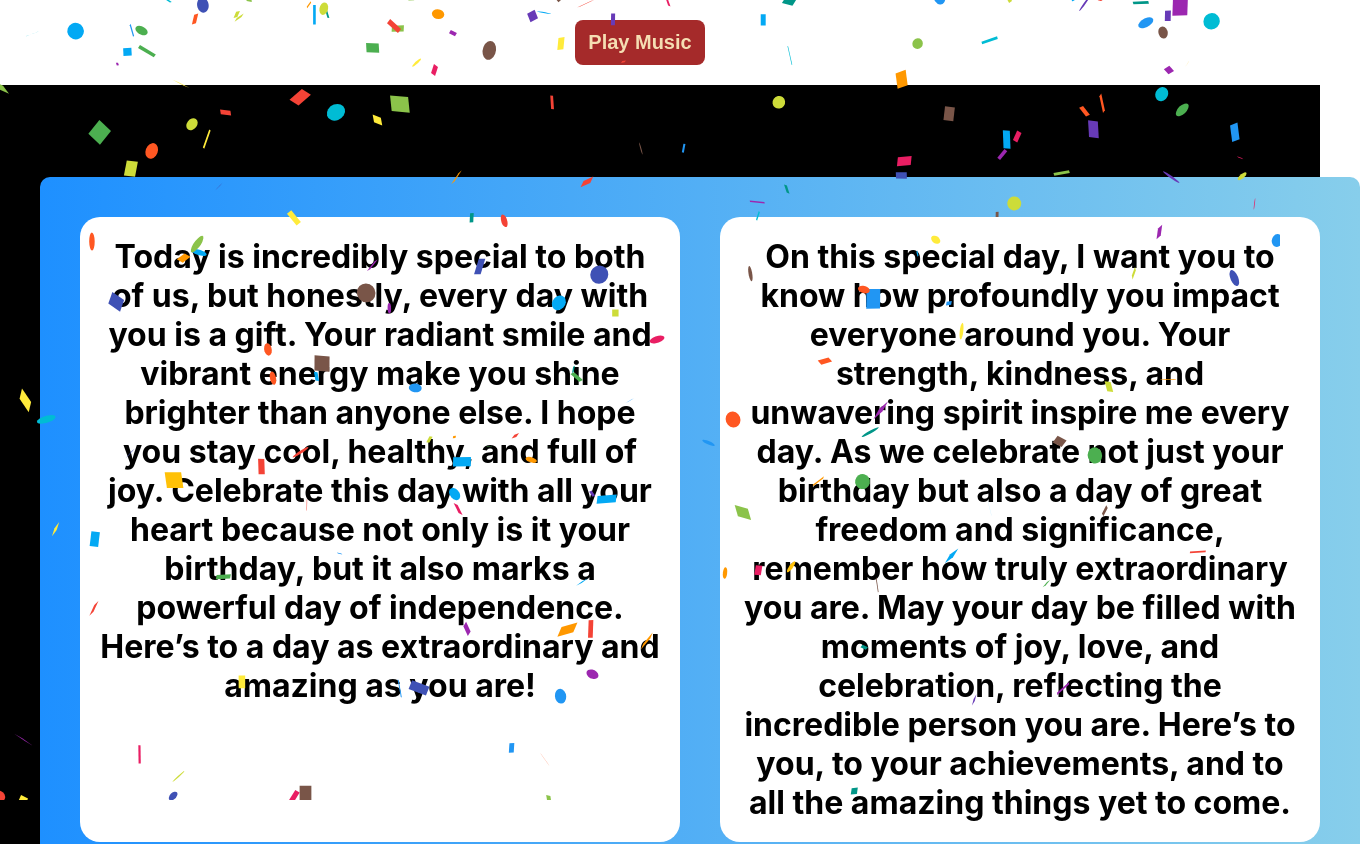
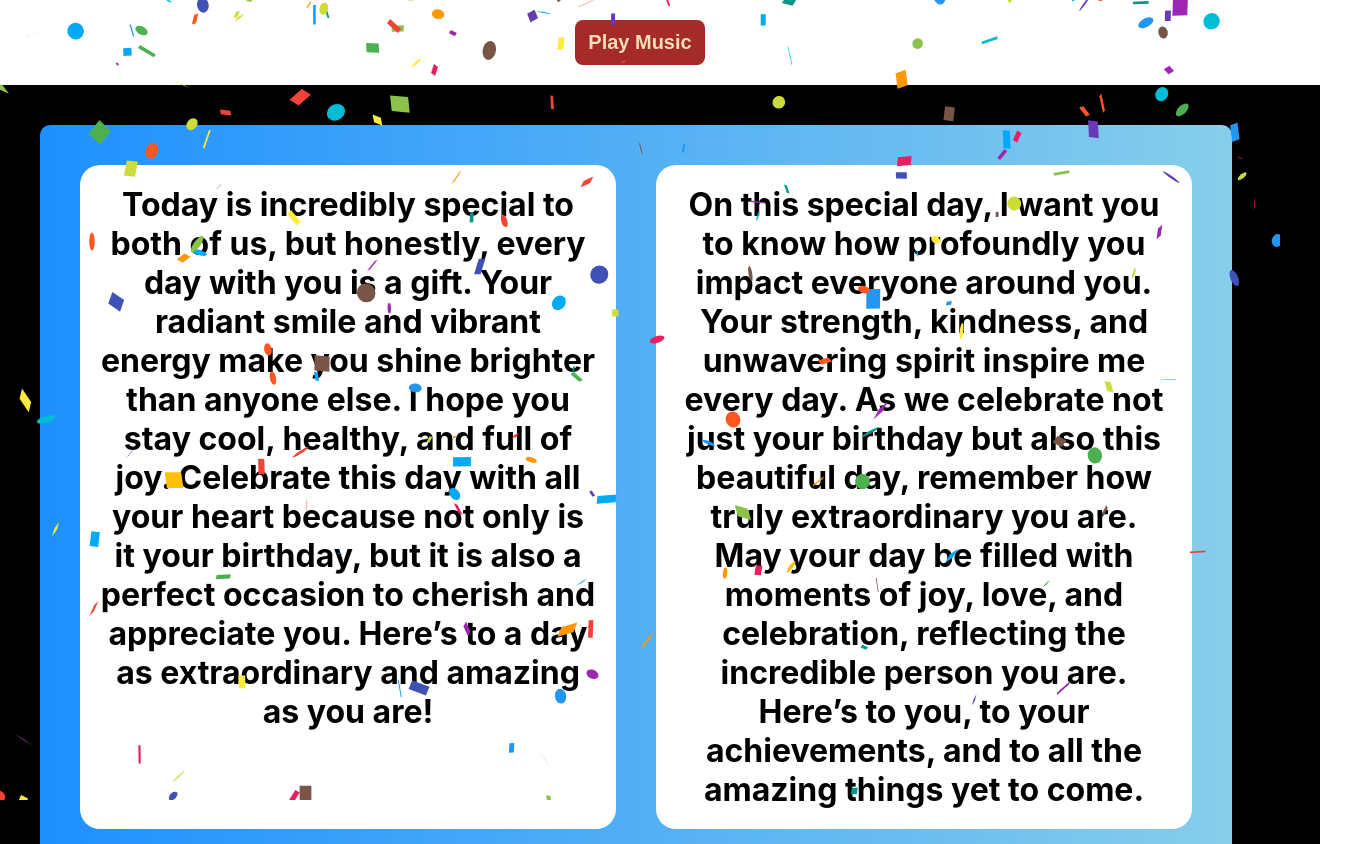
Before and after one commit to shaiksanda/vasu-wishes, a React (Create React App) app: page /message in a window 1280 px wide. Shown: the top 844 px of the page, 1360 px wide, since content can reach past the window. Built offline with nearby package versions, Linux system fonts and the light colour scheme; no server answers; a web font is replaced by a local one.

Commit message:
Your commit message

```diff
--- a/src/Components/BallonsPage/index.css
+++ b/src/Components/BallonsPage/index.css
@@ -72,3 +72,16 @@
   .balloon7 { left: 65%; }
   .balloon8 { left: 85%; }
 }
+@media (max-width: 320px) {
+  .balloon {
+      width: 50px; /* Adjust the size of balloons for small phones */
+  }
+  .balloon1 { left: 15%; }
+  .balloon2 { left: 35%; }
+  .balloon3 { left: 55%; }
+  .balloon4 { left: 75%; }
+  .balloon5 { left: 25%; }
+  .balloon6 { left: 45%; }
+  .balloon7 { left: 65%; }
+  .balloon8 { left: 5%; }
+}
--- a/src/Components/BallonsPage/index.js
+++ b/src/Components/BallonsPage/index.js
@@ -13,7 +13,7 @@ class BallonsPage extends Component {
   redirectToFireWorksPage = () => {
     setTimeout(() => {
       this.setState({ redirected: true });
-    }, 22000); // Redirect after 10 seconds
+    }, 12000); // Redirect after 10 seconds
   };
 
   render() {
--- a/src/Components/FireworksPage/index.js
+++ b/src/Components/FireworksPage/index.js
@@ -42,7 +42,7 @@ class FireworksPage extends Component {
     renderedToBirthdayPage = () => {
         setTimeout(() => {
             this.setState({ rendered: true });
-        }, 22000); // Transition to the next page after 10 seconds
+        }, 12000); // Transition to the next page after 10 seconds
     };
 
     componentWillUnmount() {
--- a/src/Components/HomePage/index.css
+++ b/src/Components/HomePage/index.css
@@ -16,7 +16,7 @@
 
 @media screen and (min-width: 768px) {
   .options{
-    width: calc(100% /2);
+    width: calc(100% );
     height: 600px;
   }
 }
@@ -25,8 +25,8 @@
   display: flex;
   flex-direction: column;
   align-items: center;
-  justify-content: space-between;
-
+  justify-content: space-evenly;
+width: 100%;
 }
 .animation-container{
   margin-right: 10px;
--- a/src/Components/HomePage/index.js
+++ b/src/Components/HomePage/index.js
@@ -15,7 +15,7 @@ class HomePage extends Component {
     thirdData:null
   };
 
-  lines = ["HAPPY", "BIRTH", "DAY", "SANDA", "ESWARI"];
+  lines = ["HAPPY", "BIRTH", "DAY", "SAI", "JAHNAVI"];
 
   letterImageUrls = {
     n: "https://i.pinimg.com/originals/75/44/2e/75442ea429960c25d6d378ef3a93cb4a.jpg",
@@ -31,6 +31,8 @@ class HomePage extends Component {
     t: "https://pngteam.com/images/t-letter-png-1777x2400_fc69e1a9_transparent.png",
     d: "https://pixy.org/src/9/97444.png",
     w: "https://www.pngplay.com/wp-content/uploads/1/Letter-W-PNG-Stock-Images.png",
+    v:"https://purepng.com/public/uploads/large/v-letter-3ik.png",
+    j:"https://www.pngplay.com/wp-content/uploads/5/Alphabet-J-PNG-Photos.png"
   };
 
   componentDidMount() {
@@ -77,7 +79,7 @@ class HomePage extends Component {
   redirectToBallonsPage = () => {
     setTimeout(() => {
       this.setState({ redirectedBallonsPage: true });
-    }, 10000);
+    }, 8000);
   };
 
   defaultOptions = (animationData) => ({
@@ -114,7 +116,7 @@ class HomePage extends Component {
         <div className="animation">
         <div className="animation-container additional-animation">
                     {thirdData ? (
-                        <Lottie options={this.defaultOptions(thirdData)} className="options" />
+                        <Lottie width={440} options={this.defaultOptions(thirdData)} className="options" />
                     ) : (
                         <p>Loading confetti animation...</p>
                     )}
--- a/src/Components/MessagePage/index.css
+++ b/src/Components/MessagePage/index.css
@@ -20,7 +20,7 @@
 }
 .messages{
     margin: 20px;
-    width: 100%;
+    width: 90%;
     justify-content: space-around;
     padding: 20px;
     border-radius: 10px;
--- a/src/Components/MessagePage/index.js
+++ b/src/Components/MessagePage/index.js
@@ -1,23 +1,20 @@
 import React, { Component } from "react";
-import Lottie from 'react-lottie';
-import axios from 'axios';
+import { Navigate} from "react-router-dom";
 import Confetti from 'react-confetti';
 import "./index.css";
 
 class MessagePage extends Component {
-    state = { flagData: null, flagData2: null }
+    state = { rendered:false }
 
     componentDidMount() {
         this.getData();
     }
+    getData=() => {
+        setTimeout(() => {
+            this.setState({ rendered: true });
+          }, 15000); // Redirect after 10 seconds
+    }
 
-    getData = async () => {
-        const confettiResponse = await axios.get("https://res.cloudinary.com/dq4yjeejc/raw/upload/v1723633255/Indian_FLag_animation_nor6na.json");
-        this.setState({ flagData: confettiResponse.data });
-
-        const confettiResponse2 = await axios.get("https://res.cloudinary.com/dq4yjeejc/raw/upload/v1723634399/indian_flag_animation-2_h6l580.json");
-        this.setState({ flagData2: confettiResponse2.data });
-    }
 
     defaultOptions = (animationData) => ({
         loop: true,
@@ -29,7 +26,10 @@ class MessagePage extends Component {
     });
 
     render() {
-        const { flagData, flagData2 } = this.state;
+        const {rendered} = this.state;
+        if(rendered){
+            return <Navigate to="/" />
+        }
         return (
             <div className="message-container">
                 <Confetti
@@ -38,33 +38,20 @@ class MessagePage extends Component {
                     numberOfPieces={300}
                     gravity={0.2}
                 />
-                <div className="indian-flag">
-                    <div className="animation-container">
-                        {flagData ? (
-                            <Lottie options={this.defaultOptions(flagData)} height={500} width={400} />
-                        ) : (
-                            <p>Loading flag animation...</p>
-                        )}
-                    </div>
-                    <div className="animation-container">
-                        {flagData2 ? (
-                            <Lottie options={this.defaultOptions(flagData2)} height={500} width={400} />
-                        ) : (
-                            <p>Loading flag animation...</p>
-                        )}
-                    </div>
-                </div>
+
 
                 <div className="messages">
 
-                        <h1 className="message-1">
-                            Today is incredibly special to both of us, but honestly, every day with you is a gift. Your radiant smile and vibrant energy make you shine brighter than anyone else. I hope you stay cool, healthy, and full of joy. Celebrate this day with all your heart because not only is it your birthday, but it also marks a powerful day of independence. Here’s to a day as extraordinary and amazing as you are!
-                        </h1>
+                <h1 className="message-1">
+    Today is incredibly special to both of us, but honestly, every day with you is a gift. Your radiant smile and vibrant energy make you shine brighter than anyone else. I hope you stay cool, healthy, and full of joy. Celebrate this day with all your heart because not only is it your birthday, but it is also a perfect occasion to cherish and appreciate you. Here’s to a day as extraordinary and amazing as you are!
+</h1>
+
 
 
                         <h1 className="message-1">
-                            On this special day, I want you to know how profoundly you impact everyone around you. Your strength, kindness, and unwavering spirit inspire me every day. As we celebrate not just your birthday but also a day of great freedom and significance, remember how truly extraordinary you are. May your day be filled with moments of joy, love, and celebration, reflecting the incredible person you are. Here’s to you, to your achievements, and to all the amazing things yet to come.
-                        </h1>
+    On this special day, I want you to know how profoundly you impact everyone around you. Your strength, kindness, and unwavering spirit inspire me every day. As we celebrate not just your birthday but also this beautiful day, remember how truly extraordinary you are. May your day be filled with moments of joy, love, and celebration, reflecting the incredible person you are. Here’s to you, to your achievements, and to all the amazing things yet to come.
+</h1>
+
 
                 </div>
                 <img src="https://www.mymentorbiz.com/wp-content/uploads/2014/01/impact.jpg" alt="lot-of-impact" className="impact-image" />
```
